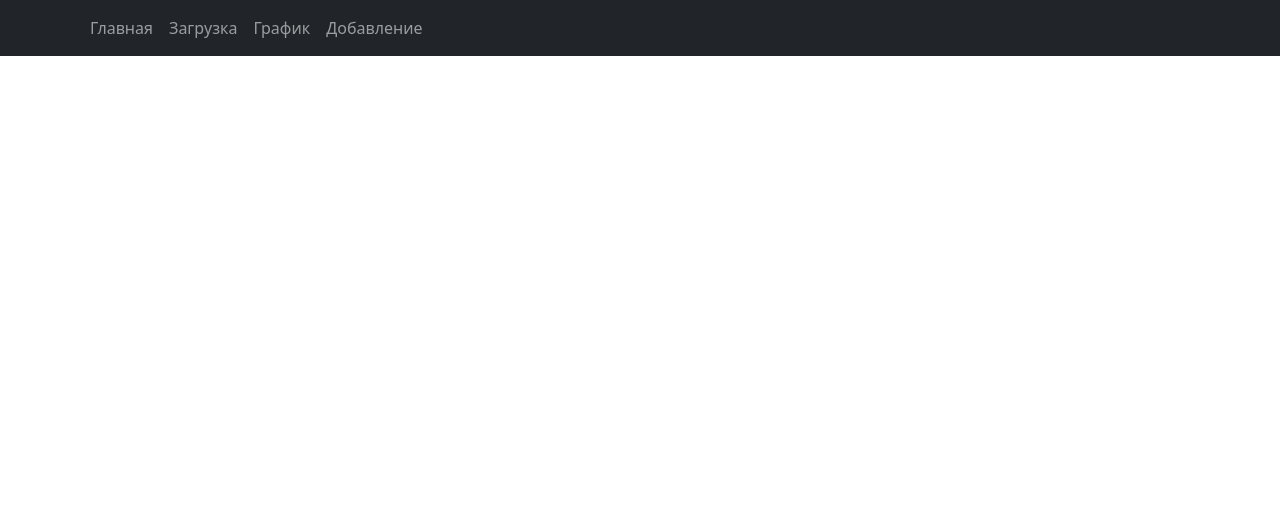
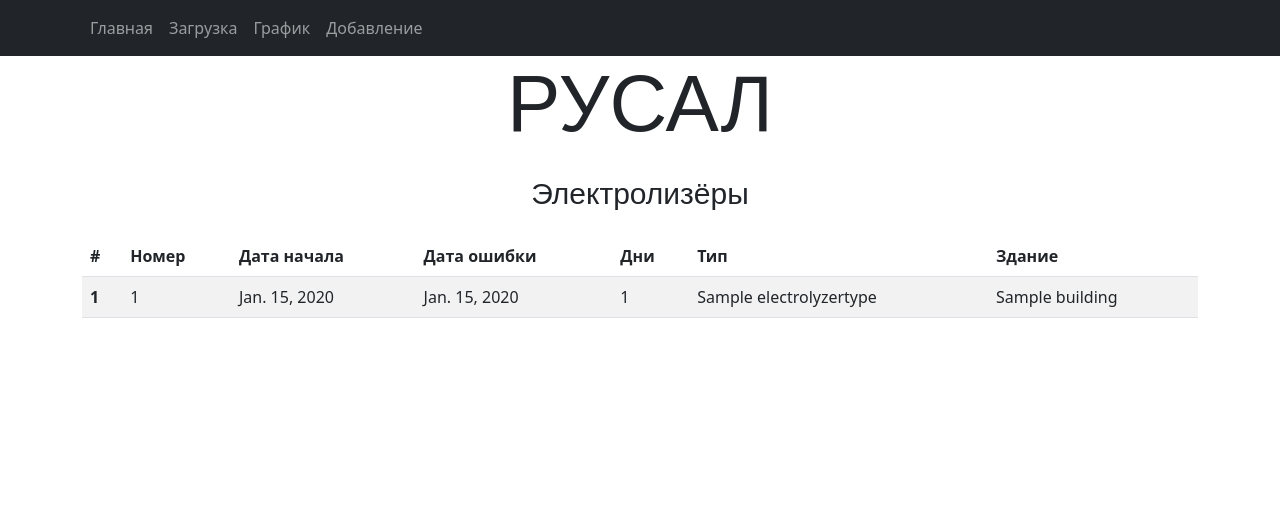
Before and after one commit to Nick-star/Veibull, a Django app: page / in a window 1280 px wide. Shown: the top 517 px of the page. Run offline with Django 4.2, Linux system fonts and the light colour scheme; tables that the repository leaves empty hold one stand-in row (values such as "Sample post"); some libraries are stand-ins or nearby versions.

Commit message:
Something cool

```diff
--- a/Veibull/settings.py
+++ b/Veibull/settings.py
@@ -113,6 +113,8 @@ USE_TZ = True
 # https://docs.djangoproject.com/en/4.2/howto/static-files/
 
 STATIC_URL = 'static/'
+STATICFILES_DIRS = [BASE_DIR / "static"]
+
 
 # Default primary key field type
 # https://docs.djangoproject.com/en/4.2/ref/settings/#default-auto-field
--- a/electrolyzer/urls.py
+++ b/electrolyzer/urls.py
@@ -1,4 +1,6 @@
 from django.urls import path
+from django.conf import settings
+from django.conf.urls.static import static
 from . import views
 
 urlpatterns = [
@@ -12,4 +14,4 @@ urlpatterns = [
     path('tb_add/', views.tb_add, name='tb_add'),
     path('add_building/', views.add_building, name='add_building'),
     path('add_electrolyzer_type/', views.add_electrolyzer_type, name='add_electrolyzer_type'),
-]
+] + static(settings.STATIC_URL, document_root=settings.STATIC_ROOT)
--- a/electrolyzer/views.py
+++ b/electrolyzer/views.py
@@ -63,7 +63,8 @@ def upload_file(request):
 
 
 def index(request):
-    return render(request, 'index.html')
+    electrolyzers = Electrolyzer.objects.select_related('electrolyzer_type', 'building').all()
+    return render(request, 'index.html', {'electrolyzers': electrolyzers})
 
 
 def chart(request):
--- a/static/css/index.css
+++ b/static/css/index.css
@@ -0,0 +1,58 @@
+#fade-in-text {
+    font-family: Arial;
+    animation: fadeIn 5s;
+    -webkit-animation: fadeIn 5s;
+    -moz-animation: fadeIn 5s;
+    -o-animation: fadeIn 5s;
+    -ms-animation: fadeIn 5s;
+}
+
+#electrolyzer-title {
+  font-size: 30px;
+  font-family: Arial;
+}
+
+@keyframes fadeIn {
+    0% {
+        opacity: 0;
+    }
+    100% {
+        opacity: 1;
+    }
+}
+
+@-moz-keyframes fadeIn {
+    0% {
+        opacity: 0;
+    }
+    100% {
+        opacity: 1;
+    }
+}
+
+@-webkit-keyframes fadeIn {
+    0% {
+        opacity: 0;
+    }
+    100% {
+        opacity: 1;
+    }
+}
+
+@-o-keyframes fadeIn {
+    0% {
+        opacity: 0;
+    }
+    100% {
+        opacity: 1;
+    }
+}
+
+@-ms-keyframes fadeIn {
+    0% {
+        opacity: 0;
+    }
+    100% {
+        opacity: 1;
+    }
+}
--- a/templates/base.html
+++ b/templates/base.html
@@ -1,11 +1,13 @@
+{% load static %}
 <!DOCTYPE html>
-<html lang="en">
+<html lang="ru">
 <head>
     <meta charset="UTF-8">
     <meta name="viewport" content="width=device-width, initial-scale=1.0">
     <title>{% block title %}Электролизёр{% endblock %}</title>
     <!-- Add any additional stylesheets or scripts here -->
      <link href="https://cdn.jsdelivr.net/npm/bootstrap@5.2.3/dist/css/bootstrap.min.css" rel="stylesheet">
+   <link rel="icon" href="{% static 'svg/icon.svg' %}">
     <script src="https://cdn.jsdelivr.net/npm/bootstrap@5.2.3/dist/js/bootstrap.bundle.min.js"></script>
     <script src="https://code.jquery.com/jquery-3.6.0.min.js"></script>
     <script src="https://cdn.jsdelivr.net/npm/@popperjs/core@2.11.6/dist/umd/popper.min.js"></script>
--- a/templates/chart.html
+++ b/templates/chart.html
@@ -1,5 +1,5 @@
 {% extends 'base.html' %}
-
+{% block title %}График{% endblock %}
 {% block content %}
     <div class="container">
         <h1 class="mt-4 mb-4">Диаграмма срока службы электролизера</h1>
@@ -153,7 +153,8 @@
                 let layout = {
                     title: 'CDF',
                     xaxis: {title: 'Дни'},
-                    yaxis: {title: '%'}
+                    yaxis: {title: '%'},
+                    autosize: true
                 };
 
                 Plotly.newPlot('chart', data, layout);
--- a/templates/index.html
+++ b/templates/index.html
@@ -1 +1,39 @@
 {% extends 'base.html' %}
+{% load static %}
+{% block title %}Главная{% endblock %}
+
+{% block content %}
+    <link rel="stylesheet" href="{% static 'css/index.css' %}">
+    <div class="container">
+        <h1 id="fade-in-text" class="display-1 text-center mb-4">РУСАЛ</h1>
+        <h1 id="electrolyzer-title" class="text-center mb-4">Электролизёры</h1>
+        <div class="table-responsive">
+            <table class="table table-striped">
+                <thead>
+                <tr>
+                    <th scope="col">#</th>
+                    <th scope="col">Номер</th>
+                    <th scope="col">Дата начала</th>
+                    <th scope="col">Дата ошибки</th>
+                    <th scope="col">Дни</th>
+                    <th scope="col">Тип</th>
+                    <th scope="col">Здание</th>
+                </tr>
+                </thead>
+                <tbody>
+                {% for electrolyzer in electrolyzers %}
+                    <tr>
+                        <th scope="row">{{ electrolyzer.id }}</th>
+                        <td>{{ electrolyzer.number }}</td>
+                        <td>{{ electrolyzer.launch_date }}</td>
+                        <td>{{ electrolyzer.failure_date }}</td>
+                        <td>{{ electrolyzer.days_up }}</td>
+                        <td>{{ electrolyzer.electrolyzer_type.name }}</td>
+                        <td>{{ electrolyzer.building.name }}</td>
+                    </tr>
+                {% endfor %}
+                </tbody>
+            </table>
+        </div>
+    </div>
+{% endblock %}
--- a/templates/tb_add.html
+++ b/templates/tb_add.html
@@ -1,5 +1,6 @@
 {% extends 'base.html' %}
 {% load widget_tweaks %}
+{% block title %}Добавление{% endblock %}
 {% block content %}
     <div class="container">
         <div id="form-messages"></div>
```
Also changed, not shown: static/svg/icon.svg (added).
